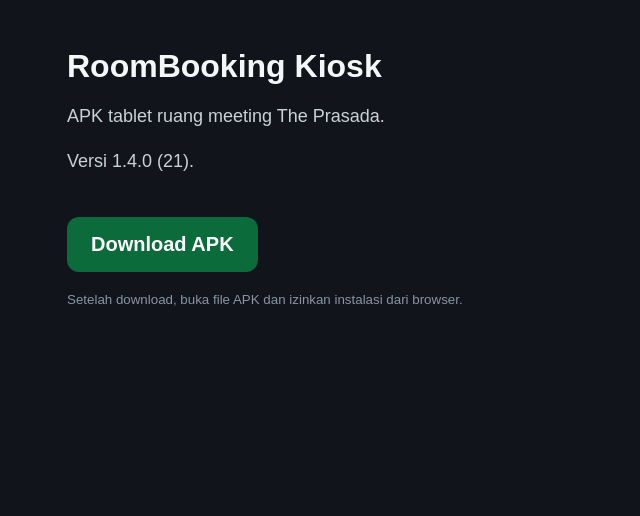
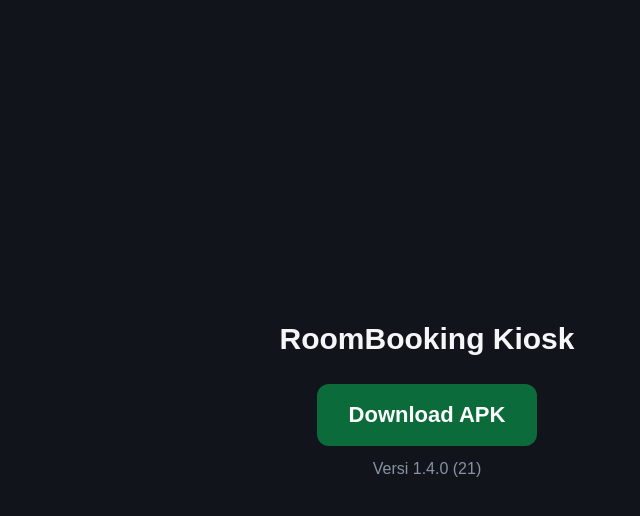
Before and after one commit to goodmeow/app_booking, a website: page public/apk/index.html in a window 1280 px wide. Shown: the whole page, without its empty margins (213-853 px from the left). Drawn offline with Linux system fonts and the light colour scheme.

Commit message:
chore(apk): simplify download page

```diff
--- a/public/apk/index.html
+++ b/public/apk/index.html
@@ -5,22 +5,35 @@
     <meta name="viewport" content="width=device-width, initial-scale=1">
     <title>Download APK RoomBooking</title>
     <style>
-      body { margin: 0; background: #11151b; color: #f4f6f8; font-family: Arial, sans-serif; }
-      main { max-width: 720px; margin: 0 auto; padding: 48px 24px; }
-      h1 { font-size: 32px; margin: 0 0 12px; }
-      p { font-size: 18px; line-height: 1.5; color: #c9d1da; }
-      a { display: inline-block; margin-top: 24px; padding: 16px 24px; border-radius: 12px;
-          background: #0b6b3a; color: #fff; font-size: 20px; font-weight: bold; text-decoration: none; }
-      small { display: block; margin-top: 20px; color: #8894a1; }
+      body {
+        margin: 0;
+        min-height: 100vh;
+        display: grid;
+        place-items: center;
+        background: #11151b;
+        color: #f4f6f8;
+        font-family: Arial, sans-serif;
+      }
+      main { text-align: center; padding: 24px; }
+      h1 { margin: 0 0 28px; font-size: 30px; }
+      a {
+        display: inline-block;
+        padding: 18px 32px;
+        border-radius: 12px;
+        background: #0b6b3a;
+        color: #fff;
+        font-size: 22px;
+        font-weight: bold;
+        text-decoration: none;
+      }
+      p { margin: 14px 0 0; color: #8894a1; font-size: 16px; }
     </style>
   </head>
   <body>
     <main>
       <h1>RoomBooking Kiosk</h1>
-      <p>APK tablet ruang meeting The Prasada.</p>
-      <p>Versi 1.4.0 (21).</p>
       <a href="kiosk-release.apk" download>Download APK</a>
-      <small>Setelah download, buka file APK dan izinkan instalasi dari browser.</small>
+      <p>Versi 1.4.0 (21)</p>
     </main>
   </body>
 </html>
```
